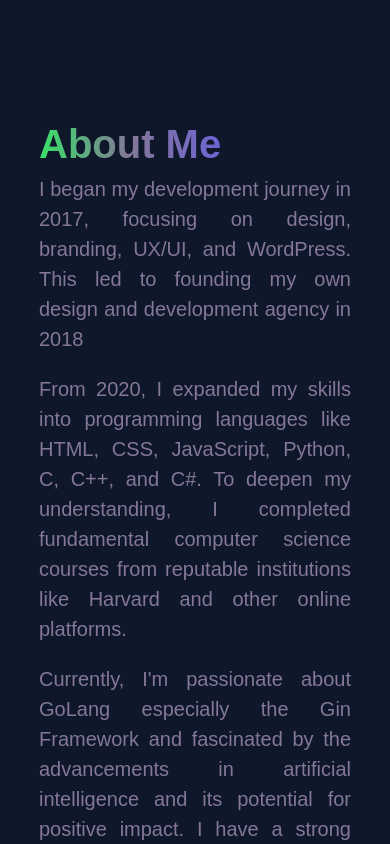
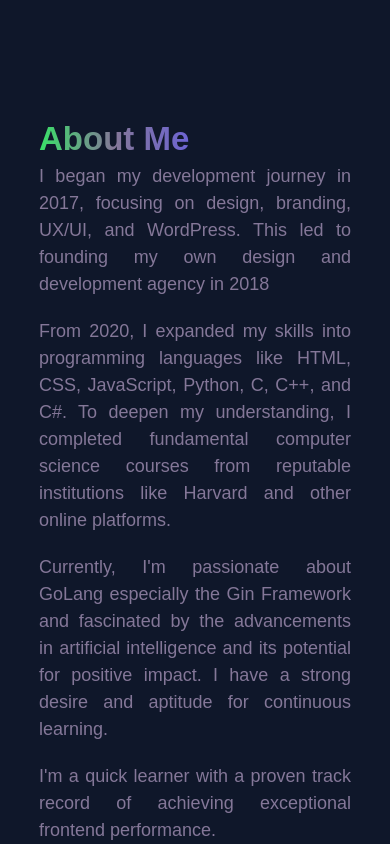
Before and after one commit to edememediong1/litefolio, a React (Vite) app: page / in a window 390 px wide. Shown: the part 3680-4524 px from the top of the page. Built offline with nearby package versions, Linux system fonts and the light colour scheme; a web font is replaced by a local one.

Commit message:
more style to about

```diff
--- a/src/index.css
+++ b/src/index.css
@@ -135,7 +135,11 @@
         }
 
         .about-head {
-            font-size: 40px;
+            font-size: 33px;
+        }
+
+        .about-details p{
+            font-size: 18px;
         }
 
         .tools-cont {
@@ -233,4 +237,14 @@
         }
     }
 
+    @media (max-width: 376px){
+
+        .home-img-cont{
+            height: 60vh;
+            justify-self: start;
+            margin-bottom: 0px;
+         }
+
+    }
+
 }
--- a/src/sections/About.jsx
+++ b/src/sections/About.jsx
@@ -5,7 +5,7 @@ function About() {
     <div className="about-cont flex  bg-primary-bg h-[140vh] p-10 justify-center items-center">
         <section className="w-[80%] text-justify">
             <h className="about-head text-[60px] font-bold font-jamjuree bg-gradient-to-r from-lemon via-dark-light to-purple text-transparent bg-clip-text">About Me</h>
-            <div className="text-dark-light font-jamjuree">
+            <div className="about-details text-dark-light font-jamjuree">
                 <p className="text-[20px] mb-[20px]">I began my development journey in 2017, focusing on design, branding, UX/UI, and WordPress. This led to founding my own design and development agency in 2018</p>
                 <p className="text-[20px] mb-[20px]">From 2020, I expanded my skills into programming languages like HTML, CSS, JavaScript, Python, C, C++, and C#. To deepen my understanding, I completed fundamental computer science courses from reputable institutions like Harvard and other online platforms.</p>
                 <p className="text-[20px] mb-[20px]">Currently, I&apos;m passionate about GoLang especially the Gin Framework and fascinated by the advancements in artificial intelligence and its potential for positive impact. I have a strong desire and aptitude for continuous learning.</p>
```
